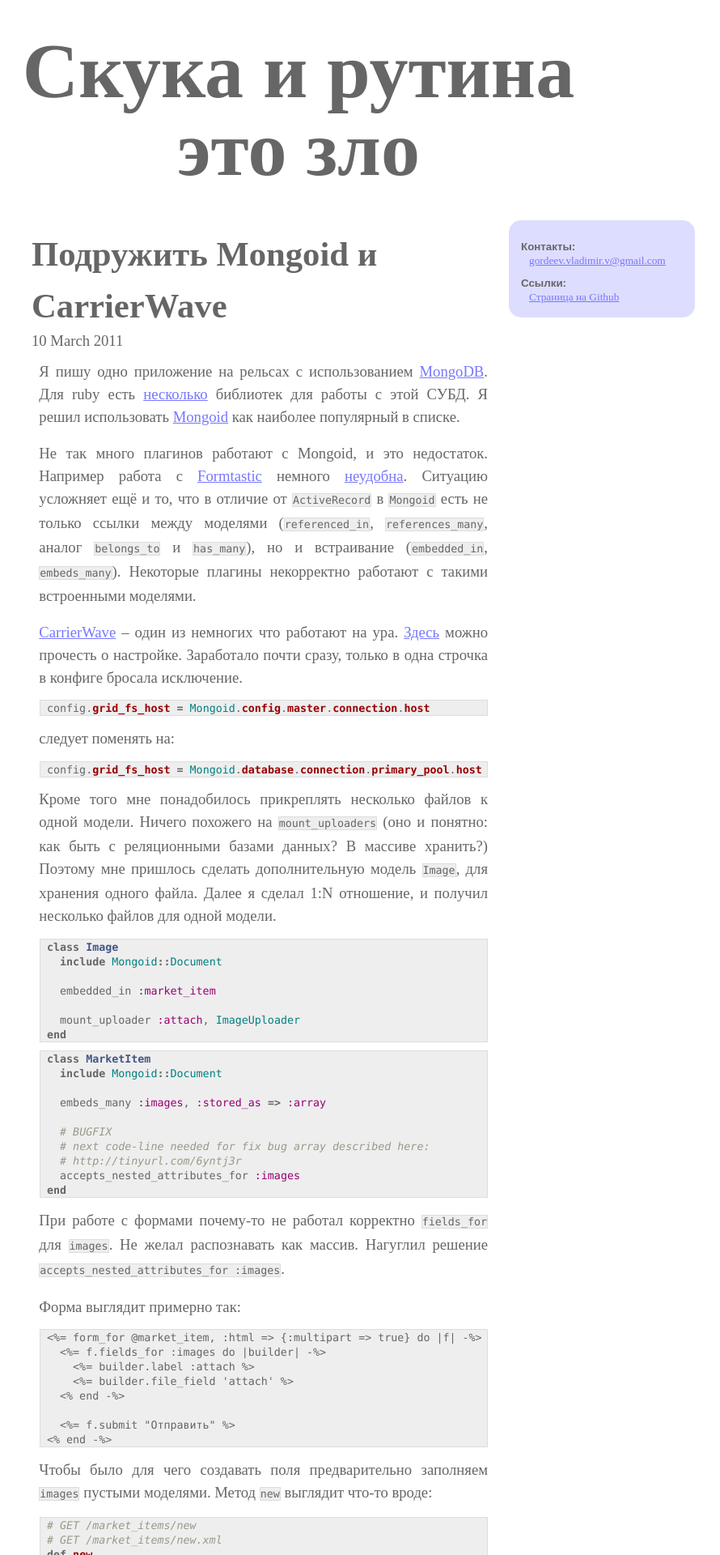
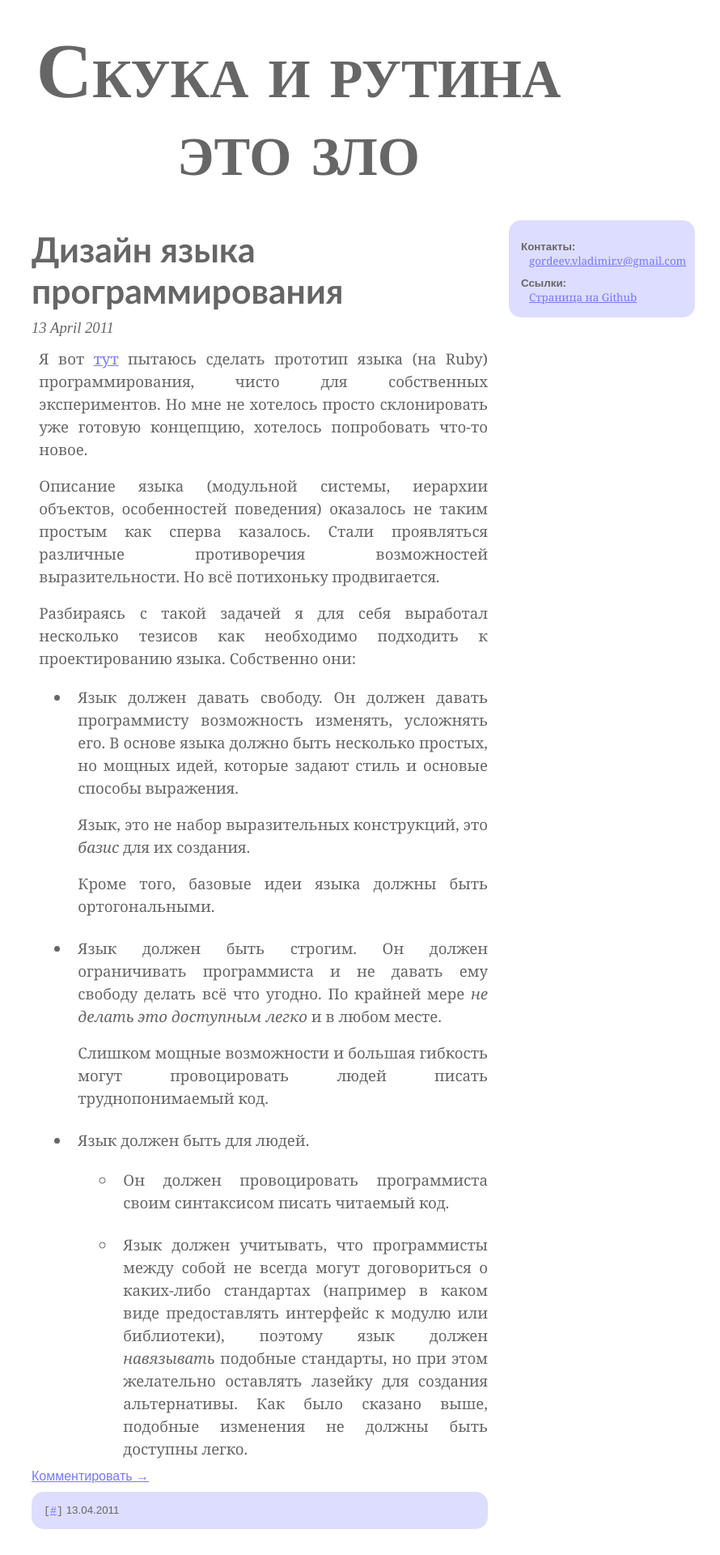
Before and after one commit to InSwift/inswift.github.com, a Jekyll site: the page built from index.html, in a window 1280 px wide. Shown: the top 1920 px of the page at 81% size, without its empty margins (271-1161 px from the left). Built offline with Jekyll 4.4.1, drawn with Linux system fonts in a browser that asks for light colours; Markdown is read by kramdown in place of the engine named in the settings.

Commit message:
switch do rdiscount, change styleesheet and add post

```diff
--- /dev/null
+++ b/Gemfile
@@ -0,0 +1,5 @@
+# A sample Gemfile
+source "http://rubygems.org"
+
+gem 'jekyll'
+gem 'rdiscount'
--- a/_config.yml
+++ b/_config.yml
@@ -2,5 +2,5 @@ auto: true
 server: true
 permalink: pretty
 pygments: true
-markdown: maruku
+markdown: rdiscount # maruku
 safe: true
--- /dev/null
+++ b/_posts/2011-04-13-language-design-principes.markdown
@@ -0,0 +1,50 @@
+---
+layout: post
+title: Дизайн языка программирования
+tags:
+  - language design
+---
+
+Я вот [тут](https://github.com/vladimir-vg/alonzo_prototype)
+пытаюсь сделать прототип языка (на Ruby) программирования,
+чисто для собственных экспериментов. Но мне не хотелось просто склонировать
+уже готовую концепцию, хотелось попробовать что-то новое.
+
+Описание языка (модульной системы, иерархии объектов,
+особенностей поведения) оказалось не таким простым как сперва казалось.
+Стали проявляться различные противоречия возможностей выразительности.
+Но всё потихоньку продвигается.
+
+Разбираясь с такой задачей я для себя выработал несколько тезисов как
+необходимо подходить к проектированию языка. Собственно они:
+
+ *   Язык должен давать свободу. Он должен давать программисту
+     возможность изменять, усложнять его.
+     В основе языка должно быть несколько простых, но мощных идей,
+     которые задают стиль и основые способы выражения.
+
+     Язык, это не набор выразительных конструкций, это
+     _базис_ для их создания.
+
+     Кроме того, базовые идеи языка должны быть
+     ортогональными.
+
+ *   Язык должен быть строгим. Он должен ограничивать программиста
+     и не давать ему свободу делать всё что угодно. По крайней мере _не
+     делать это доступным легко_ и в любом месте.
+
+     Слишком мощные возможности и большая гибкость могут провоцировать
+     людей писать труднопонимаемый код.
+
+ *   Язык должен быть для людей.
+
+      -   Он должен провоцировать программиста своим синтаксисом писать
+          читаемый код.
+
+      -   Язык должен учитывать, что программисты между собой не всегда
+          могут договориться о каких-либо стандартах (например в каком виде
+          предоставлять интерфейс к модулю или библиотеки), поэтому язык
+          должен _навязывать_ подобные стандарты, но при этом желательно
+          оставлять лазейку для создания альтернативы.
+          Как было сказано выше, подобные изменения не должны
+          быть доступны легко.
--- a/stylesheets/style.css
+++ b/stylesheets/style.css
@@ -20,7 +20,7 @@ em, strong, a {
 }
 
 p, h1, h2, h3, h4, h5, h6, li {
-  font-family: 'Times New Roman', serif;
+  font-family: 'Georgia', serif;
   line-height: 1.5em;
 }
 
@@ -45,6 +45,7 @@ strong {
   font-family: 'Times New Roman', serif;
   font-weight: bold;
   font-size: 72pt;
+  font-variant: small-caps;
   text-align: center;
   line-height: 1em;
 }
@@ -109,6 +110,8 @@ strong {
 .post-title {
   font-size: 32pt;
   font-weight: bold;
+  font-family: 'Trebuchet MS', sans-serif;
+  line-height: 1.2em;
 }
 
 .post-title-link {
@@ -117,12 +120,14 @@ strong {
 
 
 .post-link {
-  font-family: 'Monaco', monospace;
+  font-family: monospace;
 }
 
 .post-date {
   font-family: 'Times New Roman', serif;
   font-size: 14pt;
+  font-style: italic;
+  padding-top: 10px;
 }
 
 .post-body h1,
@@ -143,6 +148,15 @@ strong {
 .post-body h4 { font-size: 18pt; }
 .post-body h5 { font-size: 16pt; }
 .post-body h6 { font-size: 14pt; }
+
+.post-body h1,
+.post-body h2,
+.post-body h3,
+.post-body h4,
+.post-body h5,
+.post-body h6 {
+  font-family: 'Trebuchet MS', sans-serif;
+}
 
 .post-body p,
 .post-body li {
@@ -194,7 +208,7 @@ code,
 .highlight pre code,
 .highlight pre code span
 {
-  font-family: 'Monaco', monospace;
+  font-family: monospace;
   font-size: 10pt;
 }
 
```
